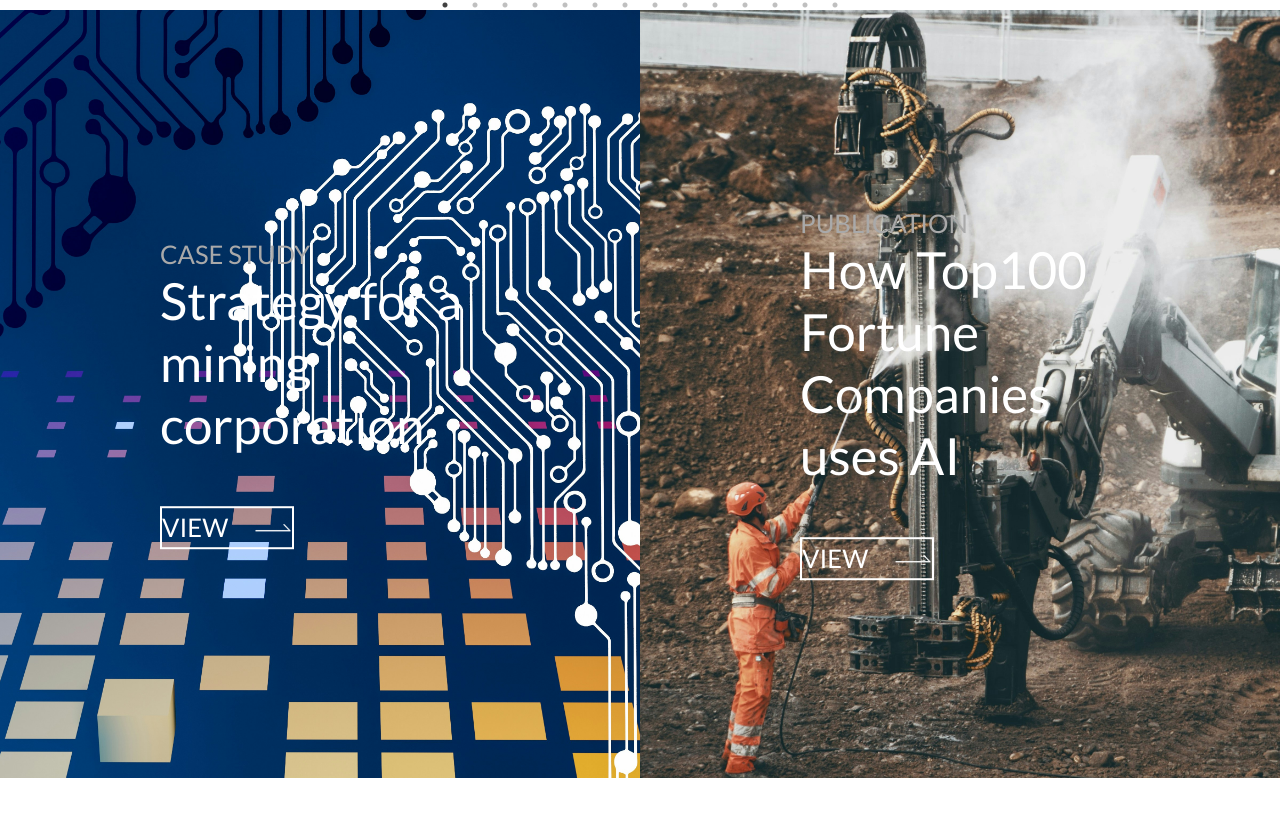
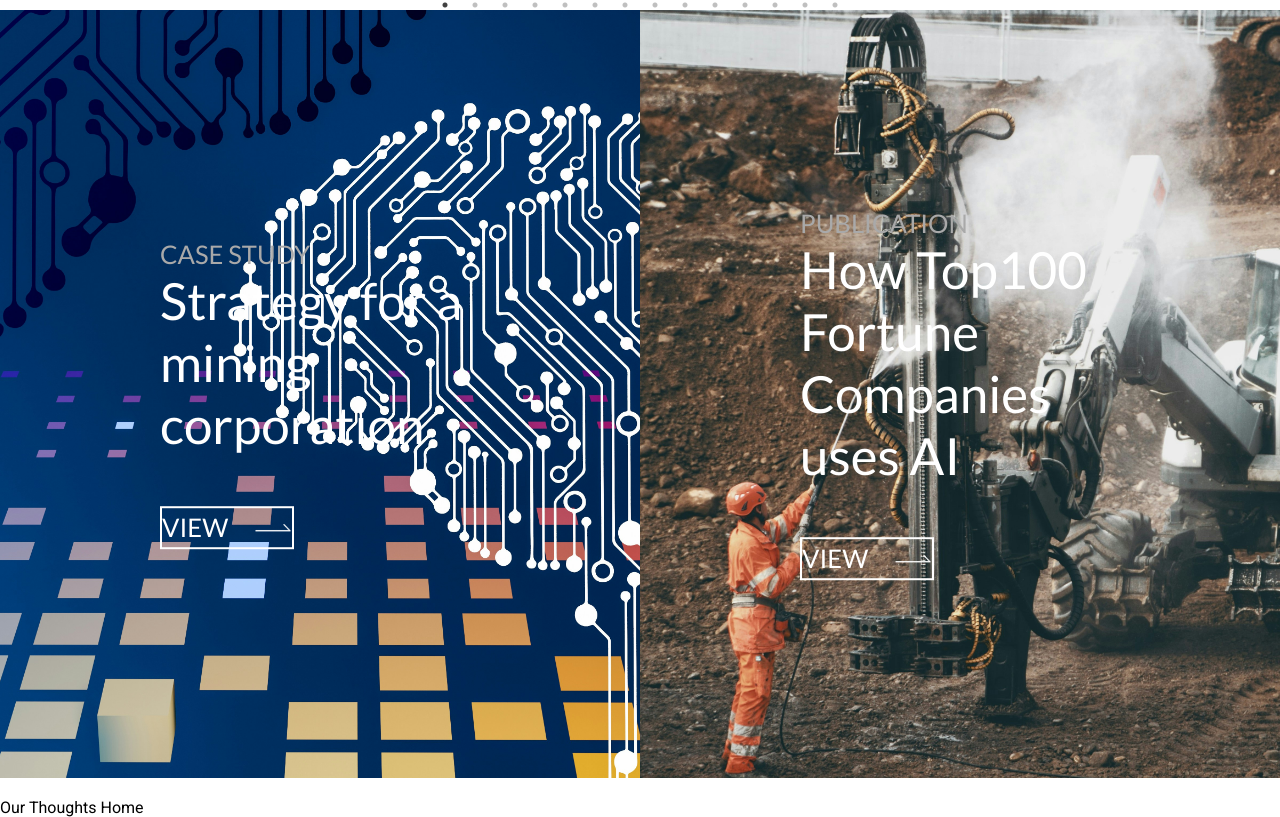
Before and after one commit to NtandoMgo/Batafly-final-web, a React (Vite) app: page / in a window 1280 px wide. Shown: the part 914-1731 px from the top of the page. Built offline with nearby package versions, Linux system fonts and the light colour scheme.

Commit message:
Our Thoughts Component

```diff
--- a/src/components/pages/home/Home.jsx
+++ b/src/components/pages/home/Home.jsx
@@ -4,6 +4,7 @@
 import { Hero } from './components/hero/Hero'
 import { Trending } from './components/trending/Trending'
 import { Publication } from './components/publications/Publication'
+import Thoughts from './components/thoghts/Thoughts'
 
 export const Home = () => {
     let heroData = [
@@ -32,6 +33,7 @@
         />
         <Trending/>
         <Publication/>
+        <Thoughts/>
     </div>
   )
 }
--- /dev/null
+++ b/src/components/pages/home/components/thoghts/Thoughts.jsx
@@ -0,0 +1,13 @@
+import './Thoughts.css'
+
+import React from 'react'
+
+const Thoughts = () => {
+  return (
+    <div>
+      Our Thoughts Home
+    </div>
+  )
+}
+
+export default Thoughts
```
Also changed, not shown: src/components/pages/home/components/thoghts/Thoughts.css (added).
